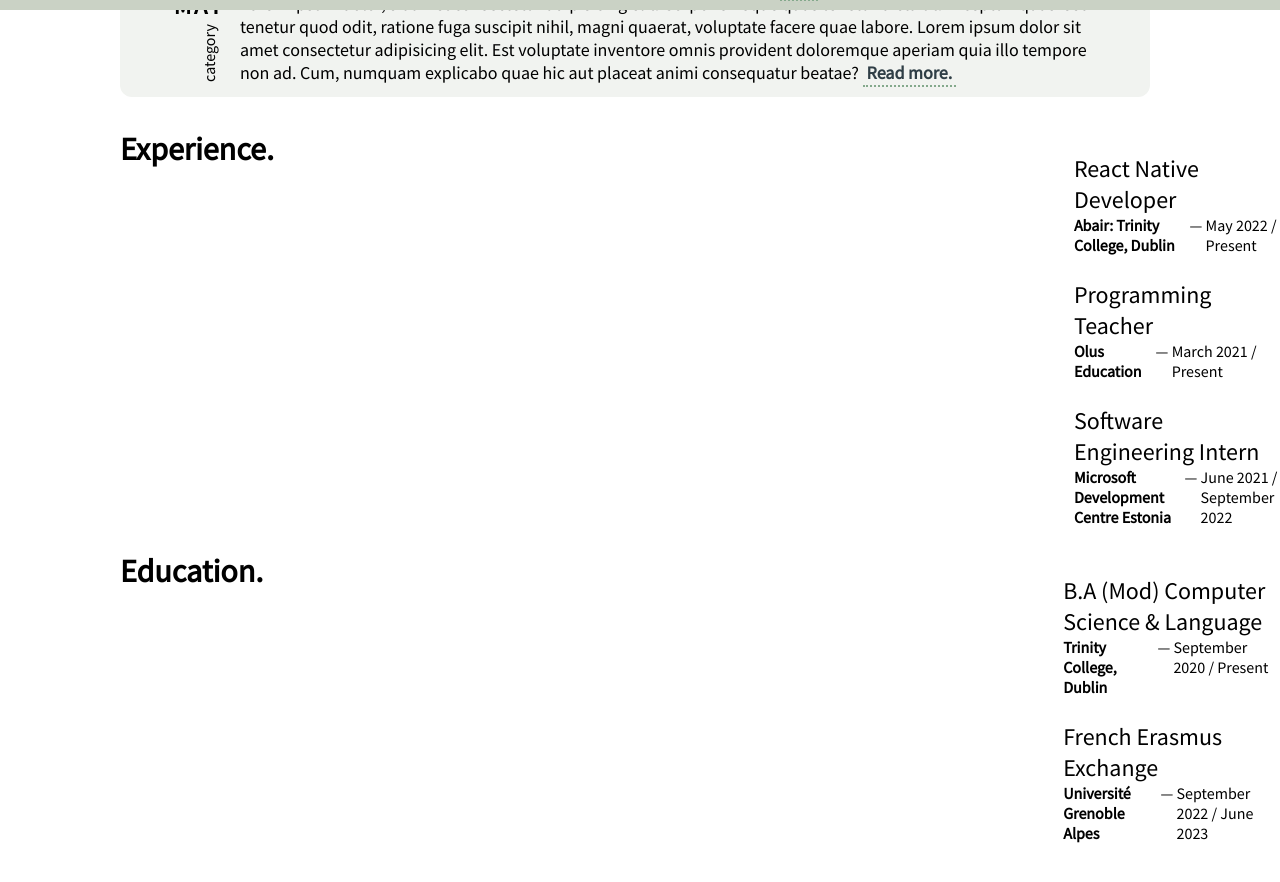
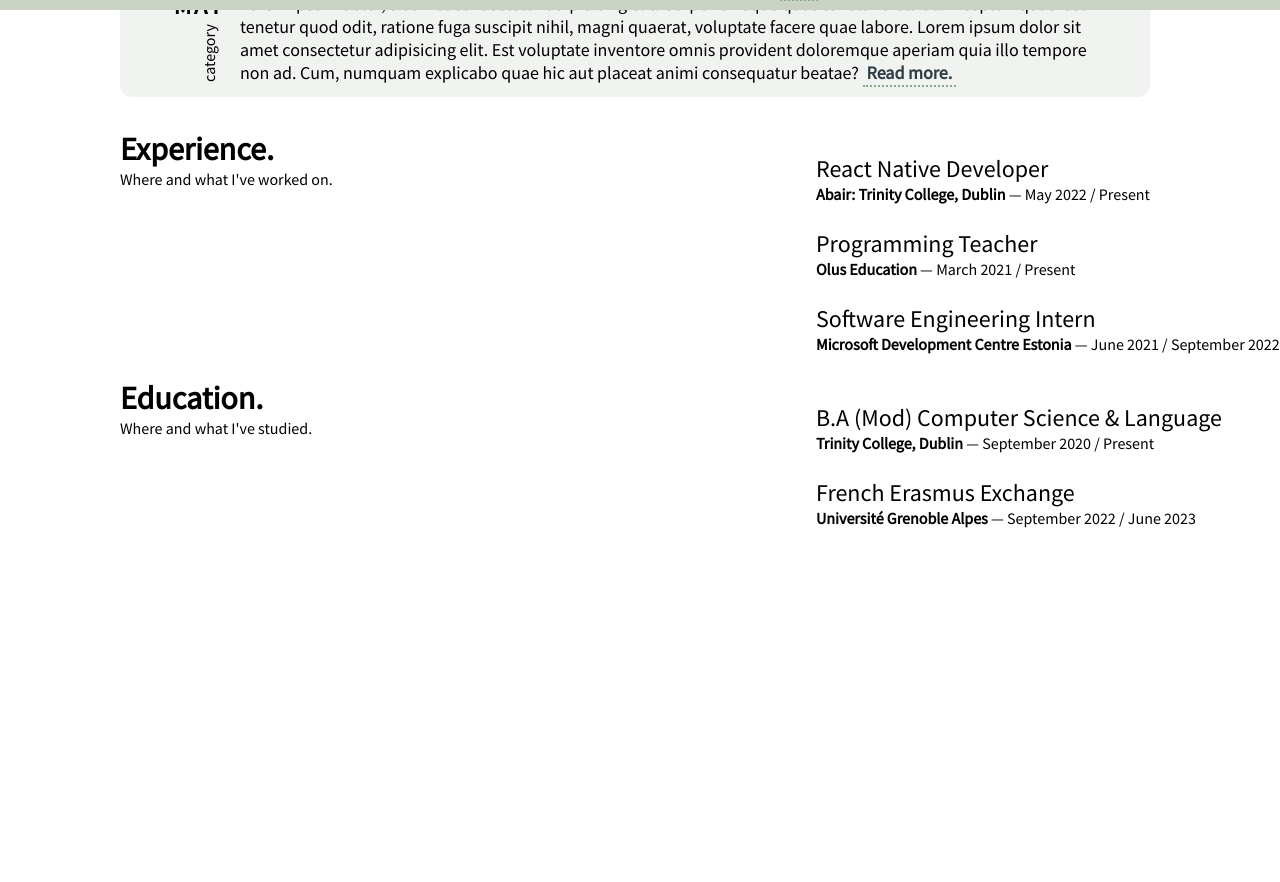
Before and after one commit to ParadauxIO/paradaux.io, a React (Vite) app: page / in a window 1280 px wide. Shown: the part 790-1672 px from the top of the page. After the commit the page ends 1387 px from the top, so only its background shows below. Built offline with nearby package versions, Linux system fonts and the light colour scheme.

Commit message:
Redo CV section to use CSS Grid

```diff
--- a/src/routes/Root.css
+++ b/src/routes/Root.css
@@ -85,8 +85,7 @@
 .cv-experience {
     flex: 1;
     display: grid;
-    grid-template-columns: 1fr 4fr;
-    grid-gap: 50rem;
+    grid-template-columns: 60% 40%;
     text-align: left;
     margin-left: 120px;
 }
--- a/src/routes/Root.jsx
+++ b/src/routes/Root.jsx
@@ -35,8 +35,10 @@
 
             <div className="cv-sections">
                 <div className="cv-experience">
+                    <div>
                         <h1>Experience.</h1>
-                    <div className="cv-experience-items">
+                        <p>Where and what I've worked on.</p>
+                    </div>
                     <div className="cv-experience-items">
                         <div className="cv-experience-item">
                             <span className="cv-jobtitle">React Native Developer</span>
@@ -44,6 +46,7 @@
                                 <span className="cv-company">Abair: Trinity College, Dublin </span> &nbsp;&mdash;&nbsp; <span>May 2022  / Present</span>
                             </div>
                         </div>
+
                         <div className="cv-experience-item">
                             <span className="cv-jobtitle">Programming Teacher</span>
                             <div className="cv-leftalign">
@@ -59,10 +62,12 @@
                         </div>
                     </div>
                 </div>
-                </div>
 
                 <div className="cv-experience">
+                    <div>
                         <h1>Education.</h1>
+                        <p> Where and what I've studied.</p>
+                    </div>
                     <div className="cv-experience-items">
                         <div className="cv-experience-item">
                             <span className="cv-jobtitle">B.A (Mod) Computer Science & Language</span>
```
Lines whose indentation alone changed are shown as unchanged.
